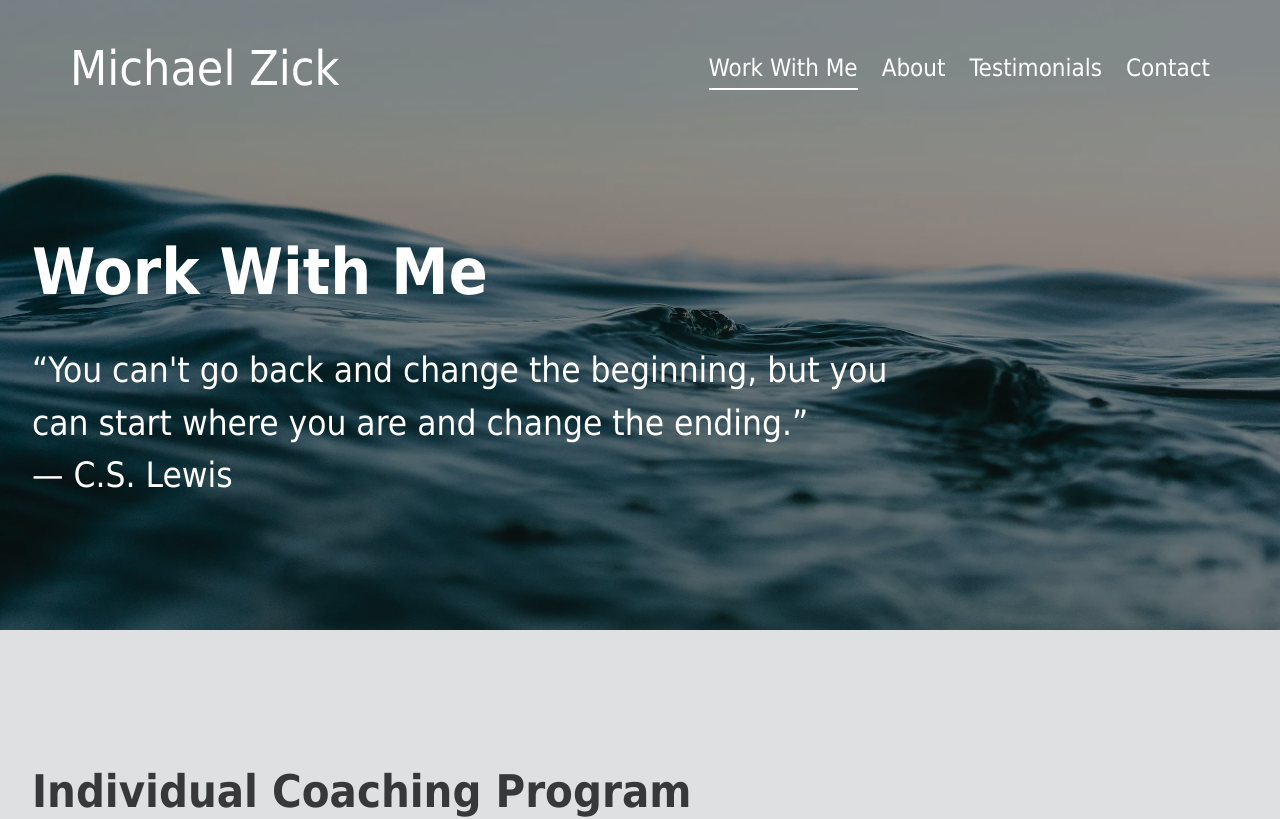
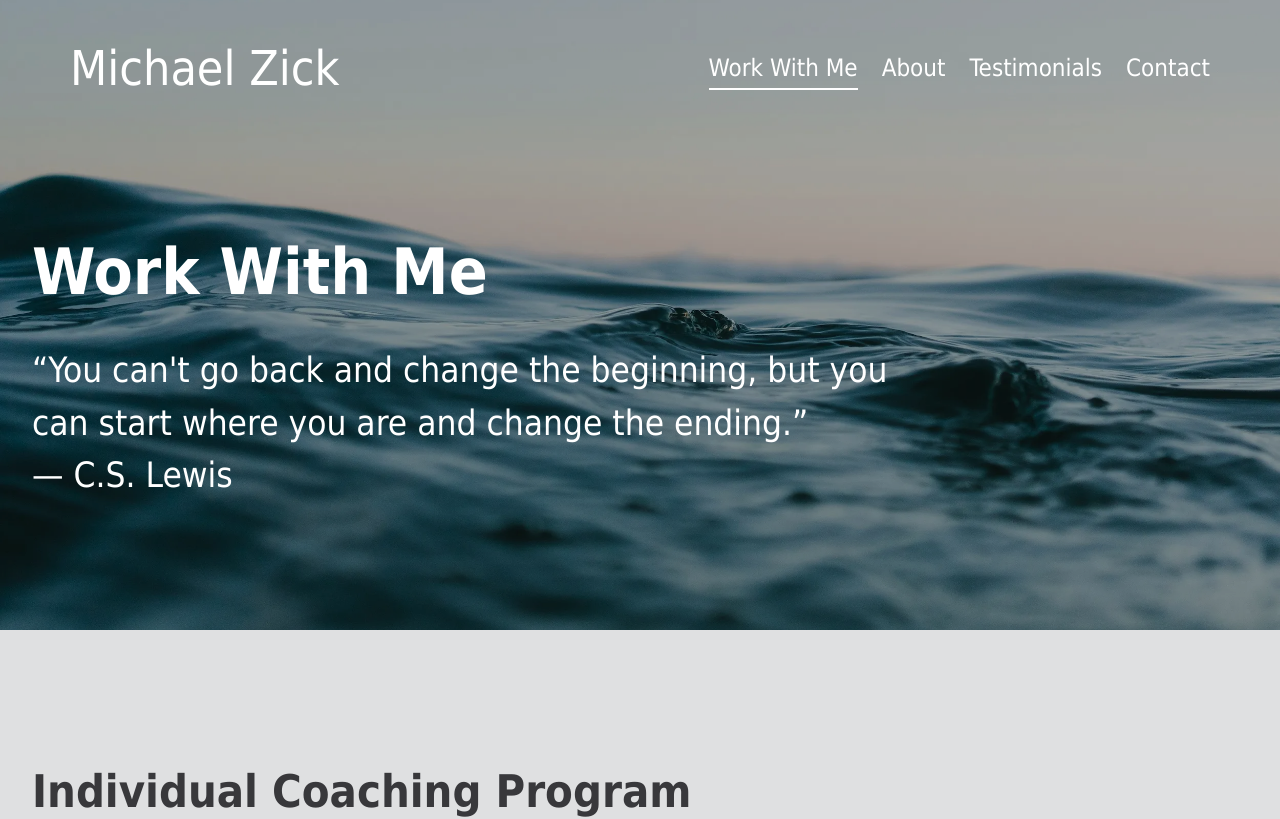
Before and after one commit to michaelzick/michaelzick.com, a Next.js app: page /work-with-me in a window 1280 px wide. Shown: the top 819 px of the page. Built offline with nearby package versions, Linux system fonts and the light colour scheme.

Commit message:
tweaked opacity

```diff
--- a/app/work-with-me/page.tsx
+++ b/app/work-with-me/page.tsx
@@ -37,7 +37,7 @@ export default function WorkWithMe() {
             "url('/img/ocean_2500.webp')",
         }}
       >
-        <div className="absolute inset-0 bg-black/40" />
+        <div className="absolute inset-0 bg-black/30" />
         <div className="relative max-w-[1400px] mx-auto">
           <h1 className="text-[64px] font-semibold mb-6">Work With Me</h1>
           <h3 className="text-[35px] font-light max-w-[900px]">
```
